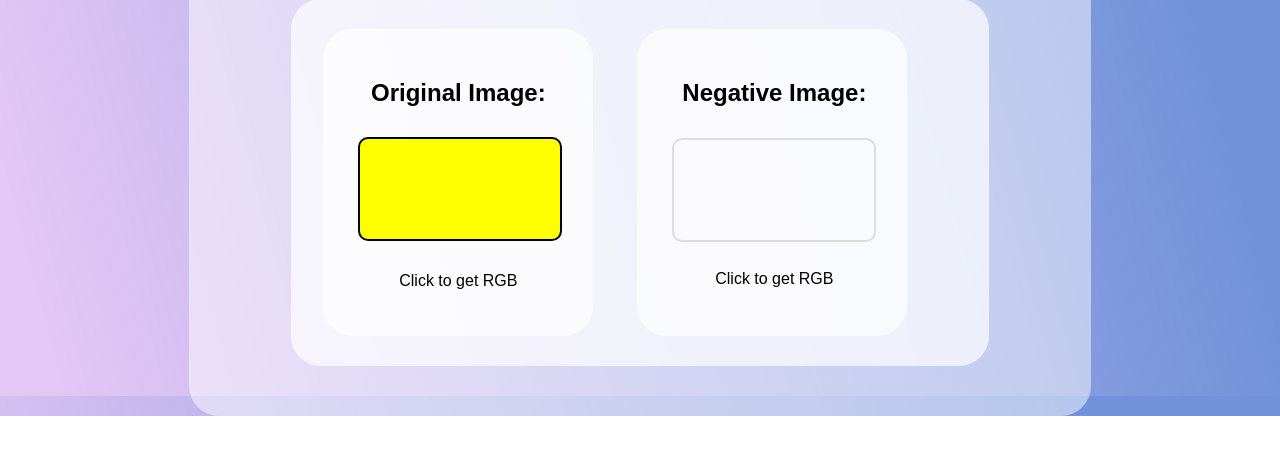
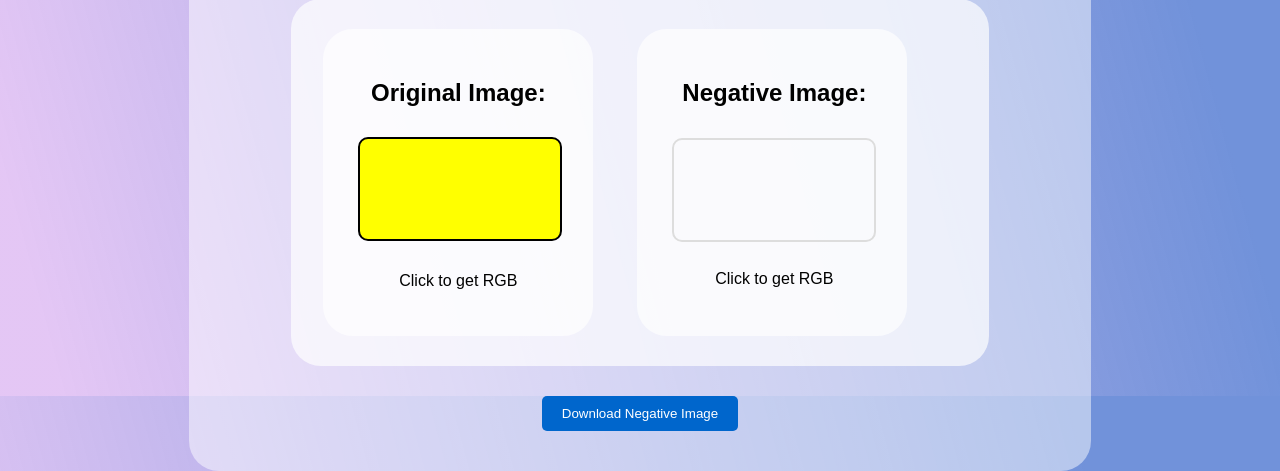
Before and after one commit to Ilkom-23-citra-kelompok-4-git/ilkom-23-citra-kelompok-4, a Flask app: template negative_image/templates/negative.html in a window 1280 px wide. Shown: the part 462-933 px from the top of the page. Before the commit the page ends 878 px from the top, so only its background shows below. Run offline with Flask 3, Linux system fonts and the light colour scheme; the template is opened without the code that fills it: most values are stand-ins (such as "Sample title", 1, 10 or a date in 2020); some web fonts are replaced.

Commit message:
v1.6 test button 1

```diff
--- a/negative_image/templates/negative.html
+++ b/negative_image/templates/negative.html
@@ -36,6 +36,9 @@
             </div>
         </div>
 
+        <a href="{{ result }}" download>
+            <button>Download Negative Image</button>
+        </a>
         {% endif %}
     </div>
 
```
